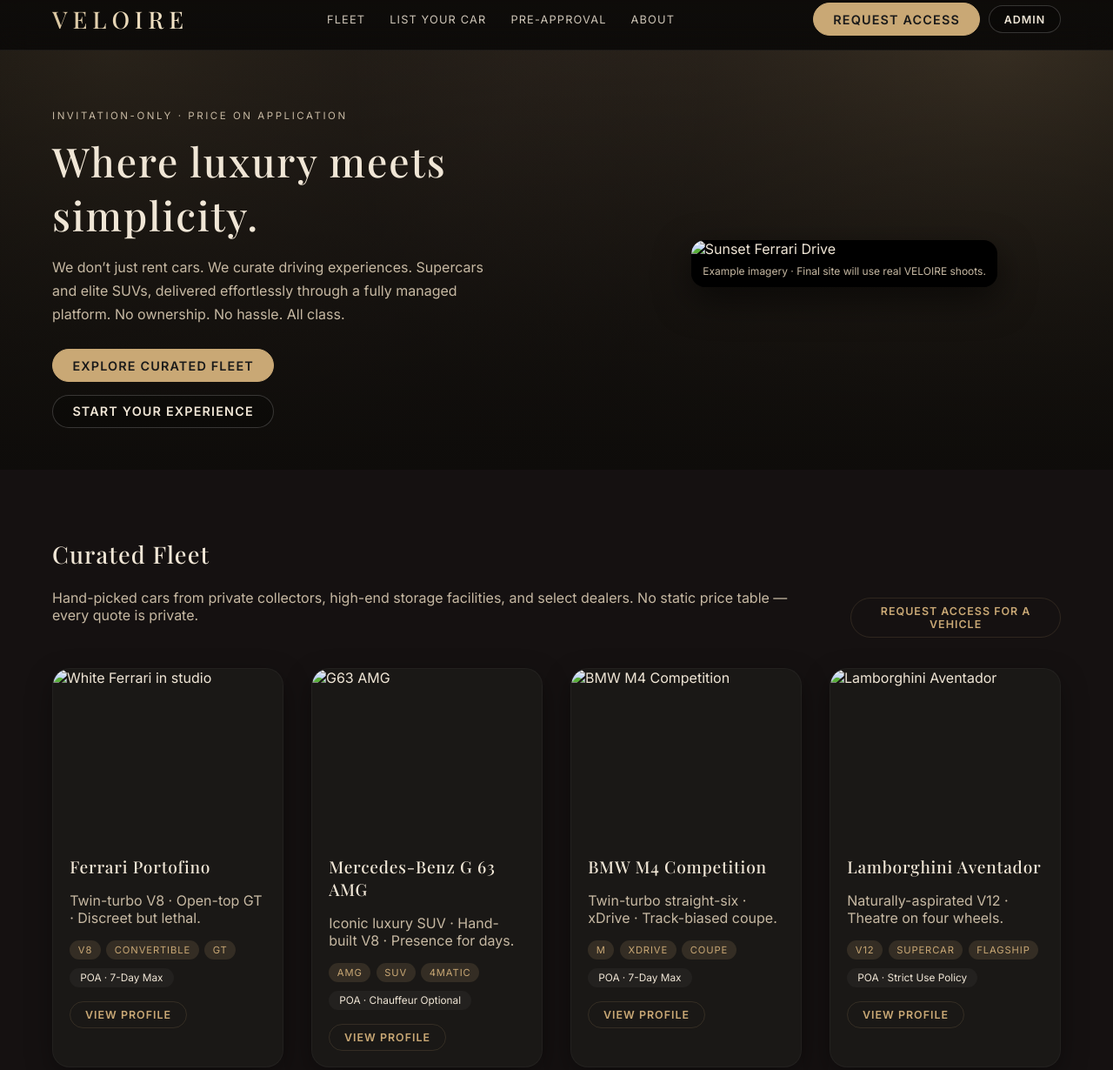
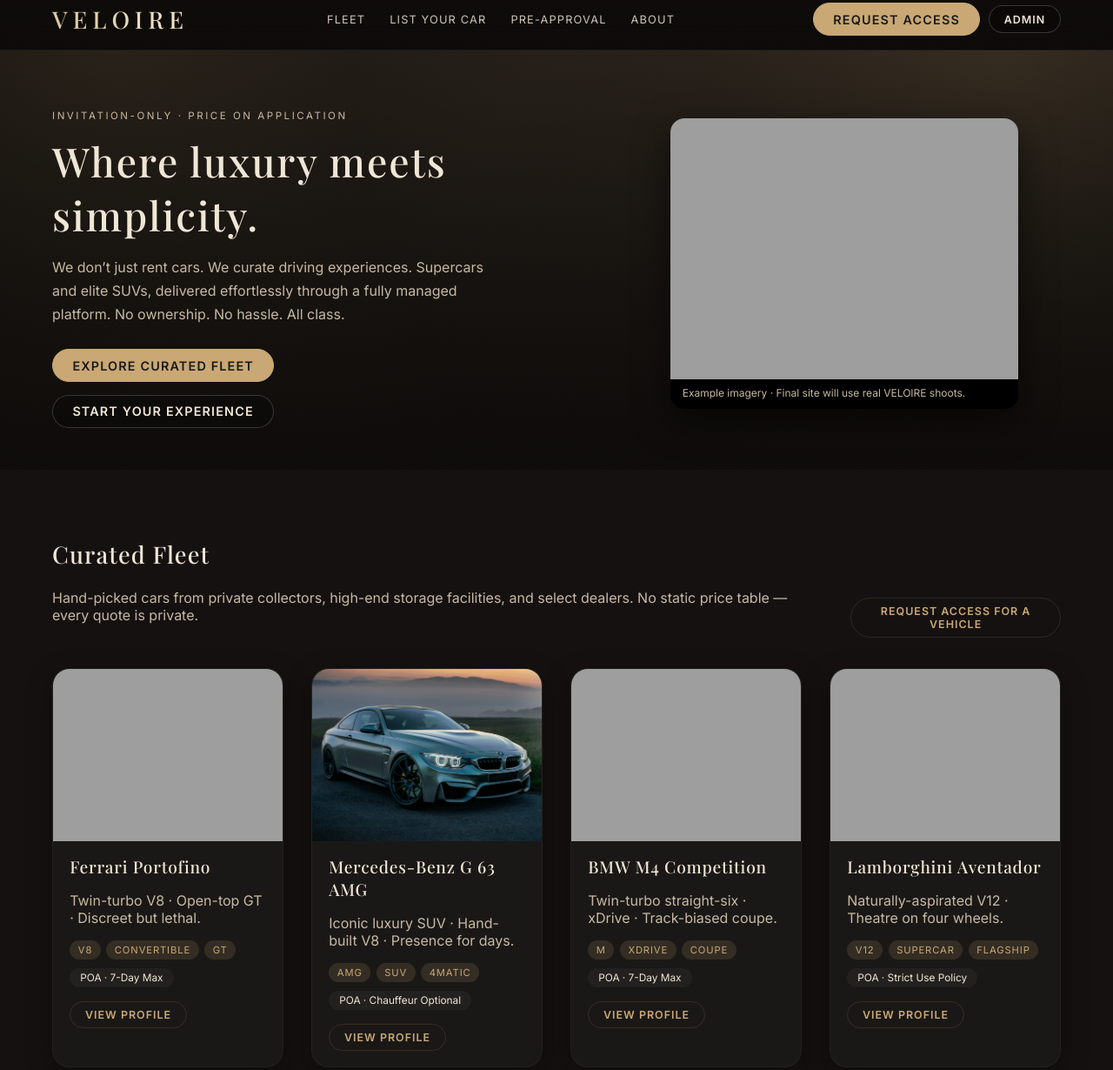
Before and after one commit to DK-Digital-Designs/VELOIRE, a plain HTML site: page index.html in a window 1280 px wide. Shown: the part 13-1243 px from the top of the page at 87% size. Drawn offline with nearby package versions, Linux system fonts and the light colour scheme; the site is published under a folder, as on GitHub Pages, so addresses that start at the root find nothing.

Commit message:
feat(test)

```diff
--- a/index.html
+++ b/index.html
@@ -56,7 +56,7 @@
 
             <figure class="hero-image">
                 <!-- Swap to your real image path -->
-                <img src="/images/sunset-ferrari-drive.jpg" alt="Sunset Ferrari Drive">
+                <img src="images/sunset-ferrari-drive.jpg" alt="Sunset Ferrari Drive">
                 <figcaption class="hero-image-caption tiny">
                     Example imagery · Final site will use real VELOIRE shoots.
                 </figcaption>
@@ -82,7 +82,7 @@
         <div class="container fleet-grid">
             <!-- Card 1 -->
             <article class="card card-fleet fade">
-                <img src="/images/campbell-3ZUsNJhi_Ik-unsplash.jpg" alt="White Ferrari in studio" class="card-img">
+                <img src="images/campbell-3ZUsNJhi_Ik-unsplash.jpg" alt="White Ferrari in studio" class="card-img">
                 <div class="card-body">
                     <h3>Ferrari Portofino</h3>
                     <p class="muted">Twin-turbo V8 · Open-top GT · Discreet but lethal.</p>
@@ -100,7 +100,7 @@
 
             <!-- Card 2 -->
             <article class="card card-fleet fade">
-                <img src="/images/josh-berquist-_4sWbzH5fp8-unsplash.jpg" alt="G63 AMG" class="card-img">
+                <img src="images/josh-berquist-_4sWbzH5fp8-unsplash.jpg" alt="G63 AMG" class="card-img">
                 <div class="card-body">
                     <h3>Mercedes-Benz G 63 AMG</h3>
                     <p class="muted">Iconic luxury SUV · Hand-built V8 · Presence for days.</p>
@@ -118,7 +118,7 @@
 
             <!-- Card 3 -->
             <article class="card card-fleet fade">
-                <img src="/images/luukas-ruus-NXkwdcV-rTw-unsplash.jpg" alt="BMW M4 Competition" class="card-img">
+                <img src="images/luukas-ruus-NXkwdcV-rTw-unsplash.jpg" alt="BMW M4 Competition" class="card-img">
                 <div class="card-body">
                     <h3>BMW M4 Competition</h3>
                     <p class="muted">Twin-turbo straight-six · xDrive · Track-biased coupe.</p>
@@ -136,7 +136,7 @@
 
             <!-- Card 4 -->
             <article class="card card-fleet fade">
-                <img src="/images/luukas-ruus-NXkwdcV-rTw-unsplash.jpg" alt="Lamborghini Aventador" class="card-img">
+                <img src="images/luukas-ruus-NXkwdcV-rTw-unsplash.jpg" alt="Lamborghini Aventador" class="card-img">
                 <div class="card-body">
                     <h3>Lamborghini Aventador</h3>
                     <p class="muted">Naturally-aspirated V12 · Theatre on four wheels.</p>
```
